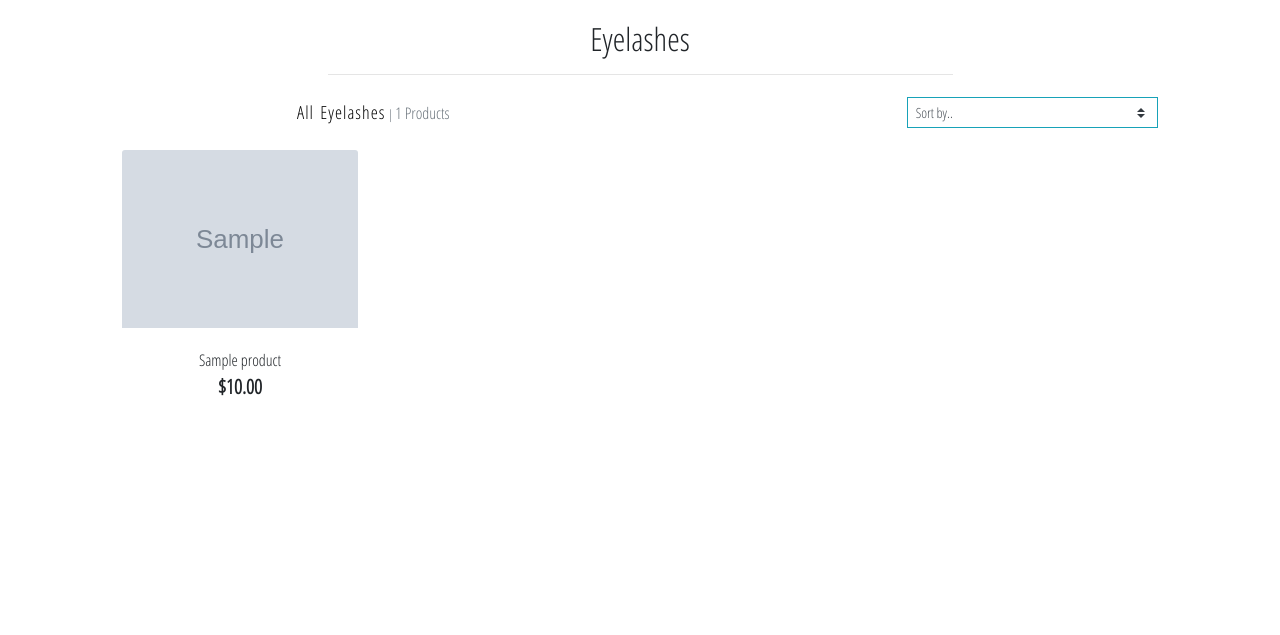
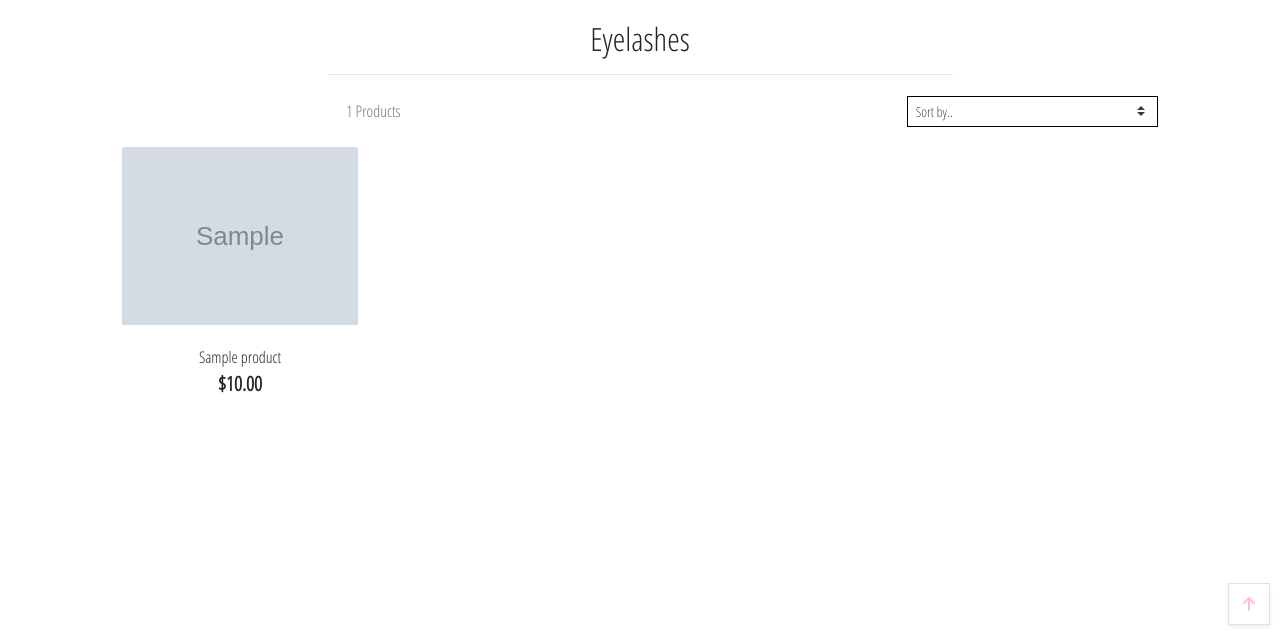
Before and after one commit to Code-Institute-Submissions/MLEN, a Django app: page /products/ in a window 1280 px wide. Shown: the part 165-800 px from the top of the page. Run offline with Django 3.2, Linux system fonts and the light colour scheme; tables that the repository leaves empty hold one stand-in row (values such as "Sample post"); grey boxes marked "Sample" are stand-in pictures; some libraries are stand-ins or nearby versions.

Commit message:
Added sorting JS and back to top link

```diff
--- a/products/templates/products/products.html
+++ b/products/templates/products/products.html
@@ -82,4 +82,41 @@
             </div>
         </div>
     </div>
+    <div class="btt-button shadow-sm rounded-0 border">
+        <a class="btt-link d-flex h-100">
+            <i class="fas fa-arrow-up mx-auto my-auto"></i>
+        </a>
+    </div>
 {% endblock %}
+
+{% block postloadjs %}
+    {{ block.super }}
+    <script type="text/javascript">
+		$('.btt-link').click(function(e) {
+			window.scrollTo(0,0)
+		})
+	</script>
+
+    <script type="text/javascript">
+        $('#sort-selector').change(function() {
+            var selector = $(this);
+            var currentUrl = new URL(window.location);
+
+            var selectedVal = selector.val();
+            if(selectedVal != "reset"){
+                var sort = selectedVal.split("_")[0];
+                var direction = selectedVal.split("_")[1];
+
+                currentUrl.searchParams.set("sort", sort);
+                currentUrl.searchParams.set("direction", direction);
+
+                window.location.replace(currentUrl);
+            } else {
+                currentUrl.searchParams.delete("sort");
+                currentUrl.searchParams.delete("direction");
+
+                window.location.replace(currentUrl);
+            }
+        })
+    </script>
+{% endblock %}
--- a/products/views.py
+++ b/products/views.py
@@ -1,6 +1,7 @@
 from django.shortcuts import render, redirect, reverse, get_object_or_404
 from django.contrib import messages
 from django.db.models import Q
+from django.db.models.functions import Lower
 from .models import Product
 
 # Create your views here.
@@ -11,6 +12,21 @@
 
     products = Product.objects.all()
     query = None
+    sort = None
+    direction = None
+
+    if request.GET:
+        if 'sort' in request.GET:
+            sortkey = request.GET['sort']
+            sort = sortkey
+            if sortkey == 'name':
+                sortkey = 'lower_name'
+                products = products.annotate(lower_name=Lower('name'))
+            if 'direction' in request.GET:
+                direction = request.GET['direction']
+                if direction == 'desc':
+                    sortkey = f'-{sortkey}'
+            products = products.order_by(sortkey)
 
     if request.GET:
         if 'q' in request.GET:
@@ -22,9 +38,12 @@
             queries = Q(name__icontains=query) | Q(description__icontains=query)
             products = products.filter(queries)
 
+    current_sorting = f'{sort}_{direction}'
+
     context = {
         'products': products,
         'search_term': query,
+        'current_sorting': current_sorting,
     }
 
     return render(request, 'products/products.html', context)
--- a/static/css/base.css
+++ b/static/css/base.css
@@ -128,6 +128,23 @@
     color: #FFC0CB;
 }
 
+.btt-button {
+    height: 42px;
+    width: 42px;
+    position: fixed;
+    bottom: 10px;
+    right: 10px;
+}
+
+.btt-link {
+    cursor: pointer;
+}
+
+.btt-link i,
+.btt-link:hover {
+    color: #FFC0CB;
+}
+
 /* -------------------------------- Nav Bar */
 
 #all-products-link {
```
